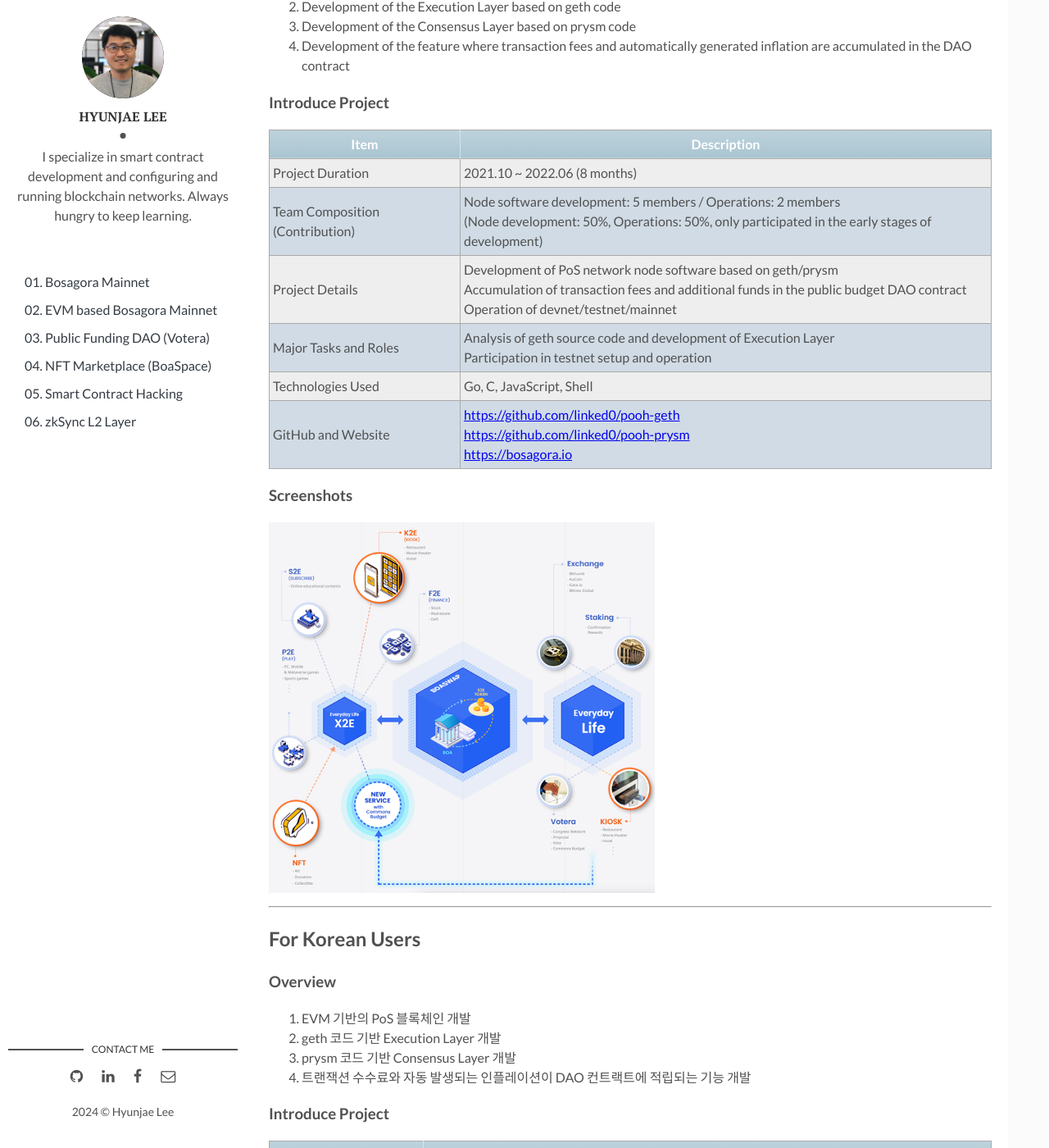
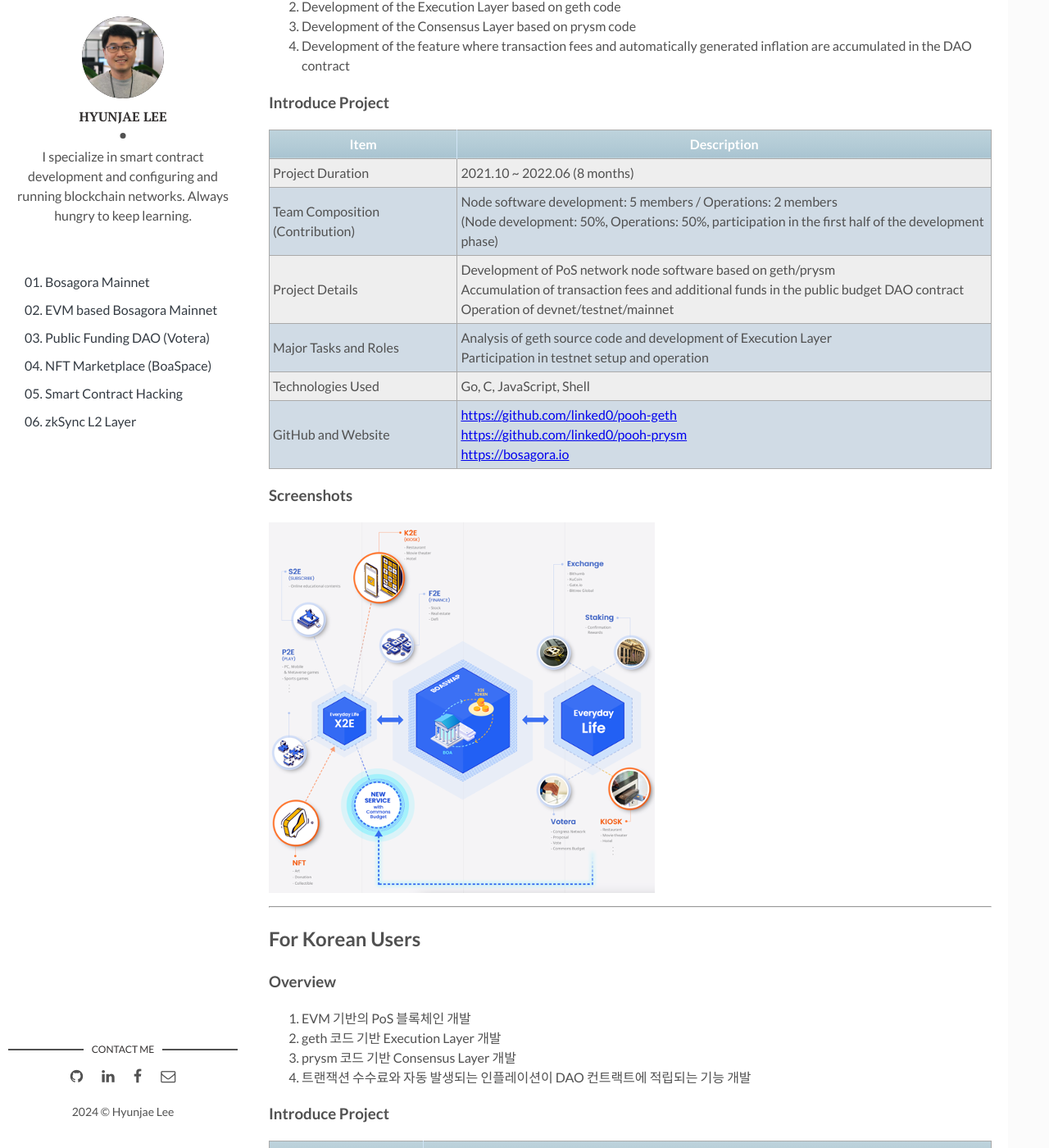
Before and after one commit to linked0/linked0.github.io, a Jekyll site: the page built from _posts/2019-09-02-evm-bosagora.markdown, in a window 1280 px wide and 1400 px high, scrolled down 793 px. Shown: the whole window at 82% size. Built offline with Jekyll 4.4.1, drawn with Linux system fonts in a browser that asks for light colours; nearby versions of some CDN libraries; some of the changed text lies outside the part shown.

Commit message:
Change participation duration

```diff
--- a/_posts/2019-09-02-evm-bosagora.markdown
+++ b/_posts/2019-09-02-evm-bosagora.markdown
@@ -24,7 +24,7 @@ Development of EVM-based Blockchain Network (Bosagora)
 | Item                            | Description                                                                                                                                                                                                      |
 | ------------------------------- | ---------------------------------------------------------------------------------------------------------------------------------------------------------------------------------------------------------------- |
 | Project Duration                | 2021.10 ~ 2022.06 (8 months)                                                                                                                                                                                     |
-| Team Composition (Contribution) | Node software development: 5 members / Operations: 2 members <br>  (Node development: 50%, Operations: 50%, only participated in the early stages of development)                                                |
+| Team Composition (Contribution) | Node software development: 5 members / Operations: 2 members <br>  (Node development: 50%, Operations: 50%, participation in the first half of the development phase)                                            |
 | Project Details                 | Development of PoS network node software based on geth/prysm <br> Accumulation of transaction fees and additional funds in the public budget DAO contract <br> Operation of devnet/testnet/mainnet               |
 | Major Tasks and Roles           | Analysis of geth source code and development of Execution Layer <br> Participation in testnet setup and operation                                                                                                |
 | Technologies Used               | Go, C, JavaScript, Shell                                                                                                                                                                                         |
```
Also changed, not shown: other parts of _posts/2019-09-02-evm-bosagora.markdown (+1 -1 lines).
